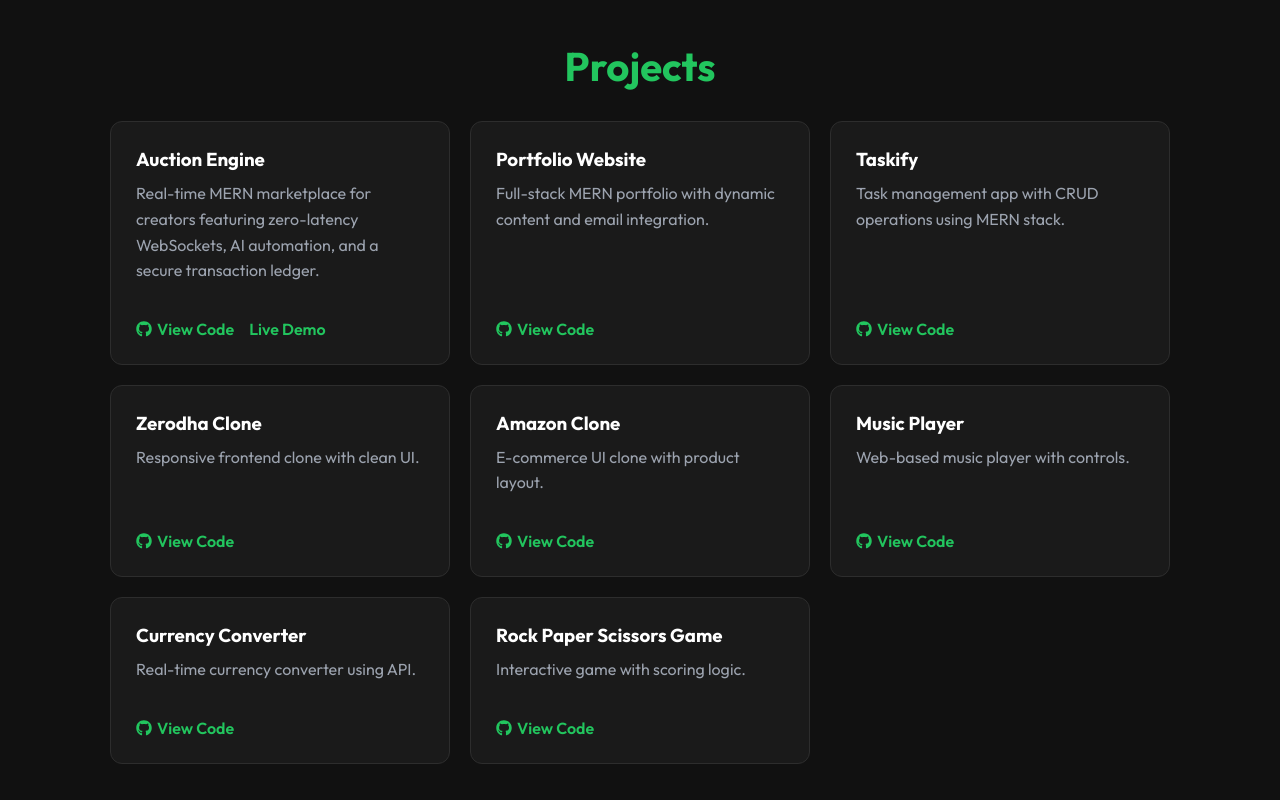
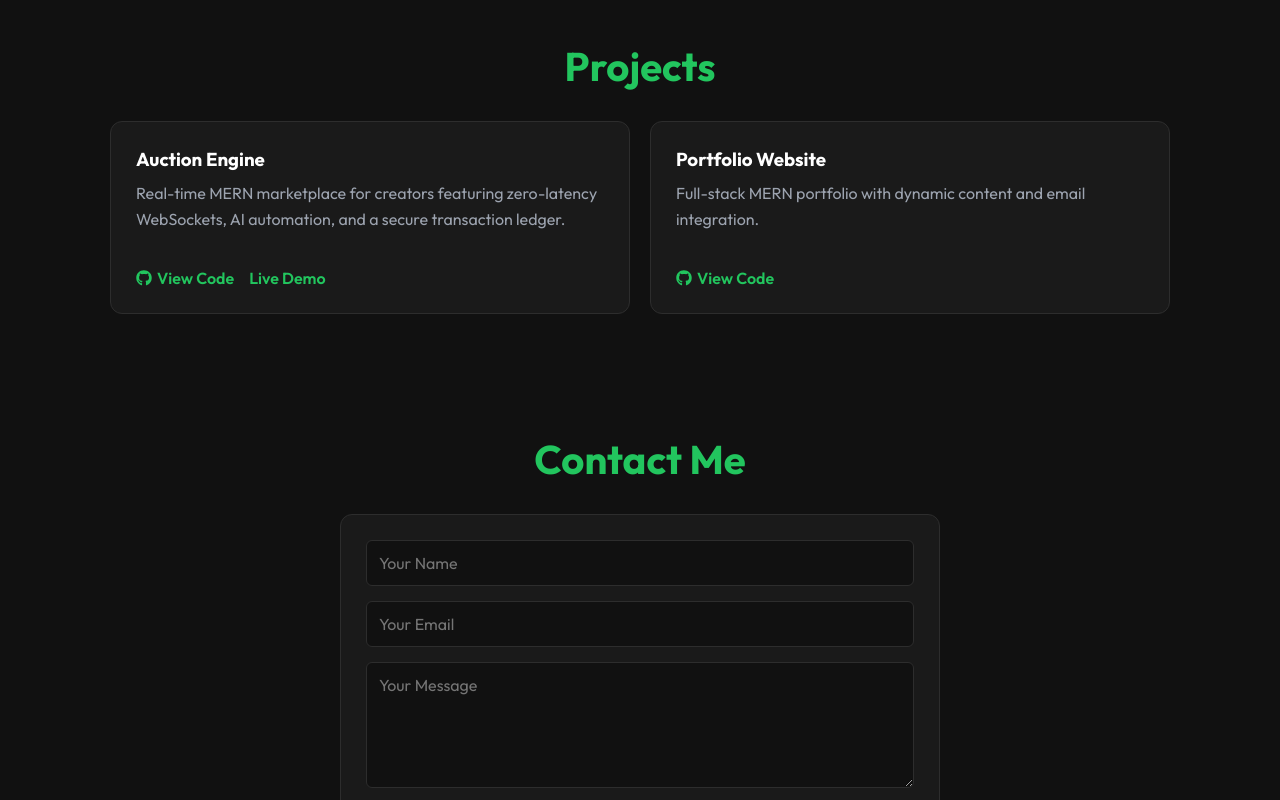
Before and after one commit to ChinmayPatil00/My-Portfolio, a React (Create React App) app in the folder portfolio-project/client/: page / in a window 1280 px wide. Shown: the part 2260-3060 px from the top of the page. Built offline with nearby package versions, Linux system fonts and the light colour scheme; the HTML template or start-up script is replaced by a standard one.

Commit message:
fix: remove deleted projects from portfolio

```diff
--- a/portfolio-project/client/src/components/Projects.js
+++ b/portfolio-project/client/src/components/Projects.js
@@ -13,37 +13,7 @@
       name: "Portfolio Website",
       desc: "Full-stack MERN portfolio with dynamic content and email integration.",
       github: "https://github.com/ChinmayPatil00/My-Portfolio-Website"
-    },
-    {
-      name: "Taskify",
-      desc: "Task management app with CRUD operations using MERN stack.",
-      github: "https://github.com/ChinmayPatil00/Taskify"
-    },
-    {
-      name: "Zerodha Clone",
-      desc: "Responsive frontend clone with clean UI.",
-      github: "https://github.com/ChinmayPatil00/Zerodha-Clone"
-    },
-    {
-      name: "Amazon Clone",
-      desc: "E-commerce UI clone with product layout.",
-      github: "https://github.com/ChinmayPatil00/Amazon--Clone"
-    },
-    {
-      name: "Music Player",
-      desc: "Web-based music player with controls.",
-      github: "https://github.com/ChinmayPatil00/Music-Palyer"
-    },
-    {
-      name: "Currency Converter",
-      desc: "Real-time currency converter using API.",
-      github: "https://github.com/ChinmayPatil00/Currency-Converter"
-    },
-    {
-      name: "Rock Paper Scissors Game",
-      desc: "Interactive game with scoring logic.",
-      github: "https://github.com/ChinmayPatil00/RPS-Game"
-    },
+    }
   ];
 
   return (
```
